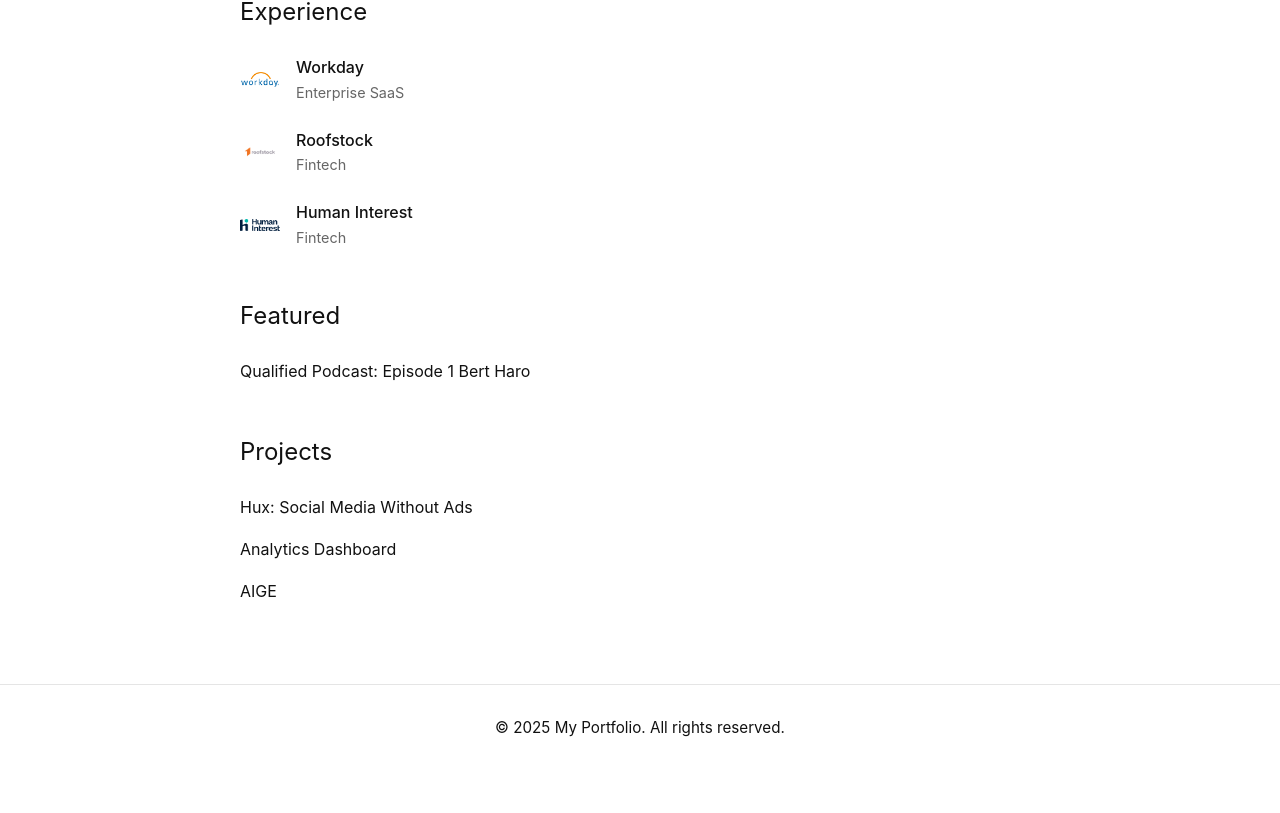
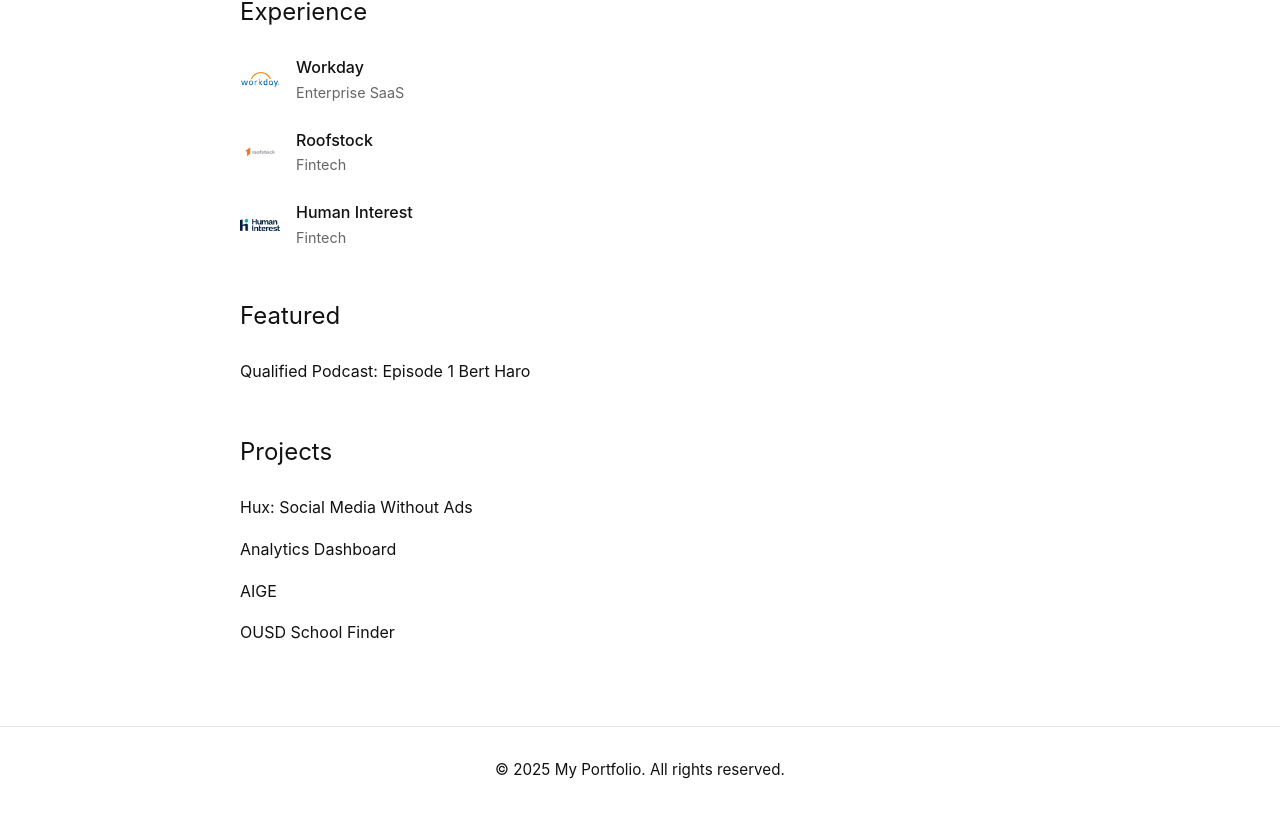
Before and after one commit to bertharo/portfolio, a React (Create React App) app: page / in a window 1280 px wide. Shown: the part 926-1739 px from the top of the page. Before the commit the page ends 1698 px from the top, so only its background shows below. Built offline with nearby package versions, Linux system fonts and the light colour scheme.

Commit message:
Add OUSD School Finder project to portfolio

```diff
--- a/src/App.js
+++ b/src/App.js
@@ -194,6 +194,15 @@
             }}>
               AIGE
             </a>
+            <a href="https://schools-eosin.vercel.app/" target="_blank" rel="noopener noreferrer" style={{
+              color: '#111',
+              textDecoration: 'none',
+              fontSize: '1rem',
+              fontWeight: '400',
+              transition: 'opacity 0.2s'
+            }}>
+              OUSD School Finder
+            </a>
           </div>
         </section>
       </main>
```
